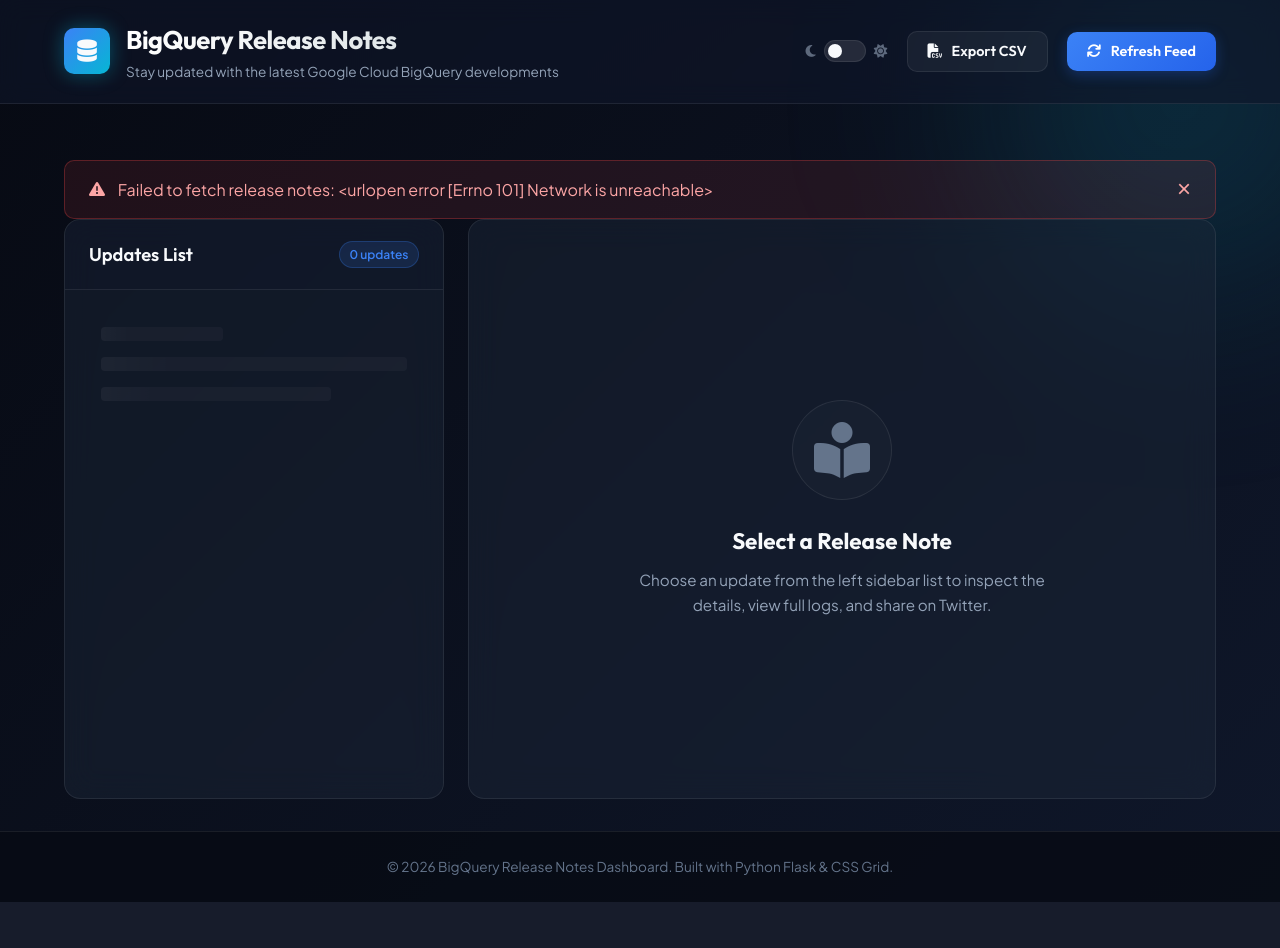
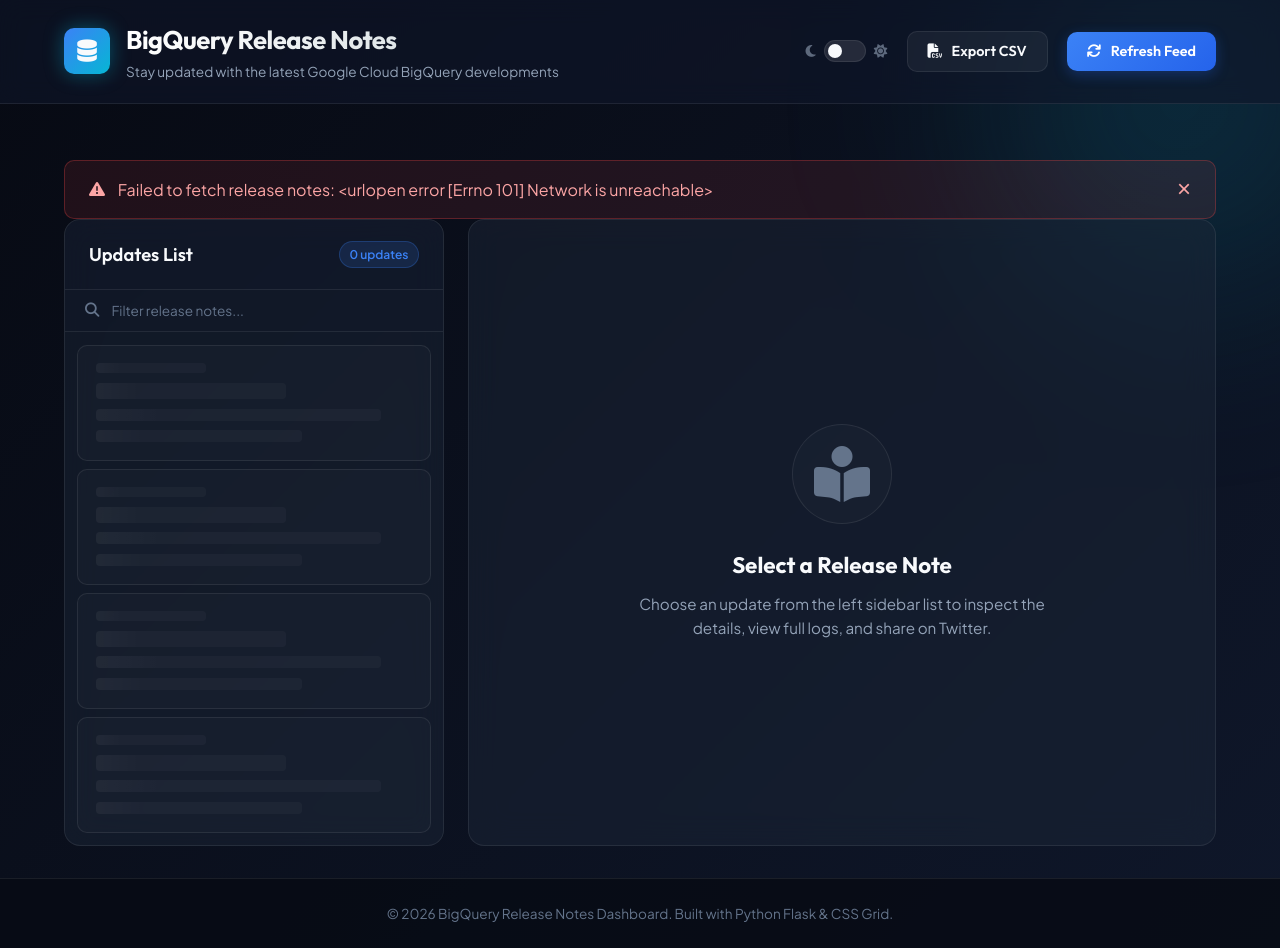
Before and after one commit to ttg17/agy-test, a Flask app: page / in a window 1280 px wide; the page is wider, and only the part inside the window is pictured. Before the commit the page ends 902 px from the top of that part, so only its background shows below. Run offline with Flask 3, Linux system fonts and the light colour scheme; data that the repository does not hold is empty.

Commit message:
Implement search filter, arrow keys, toasts, and custom skeleton loader

```diff
--- a/static/css/style.css
+++ b/static/css/style.css
@@ -739,3 +739,151 @@ input:checked + .slider:before {
 .slider.round:before {
     border-radius: 50%;
 }
+
+/* Search Box Styles */
+.search-box-wrapper {
+    padding: 0.75rem 1.25rem;
+    border-bottom: 1px solid var(--panel-border);
+    background: rgba(15, 23, 42, 0.15);
+    display: flex;
+    align-items: center;
+    gap: 0.75rem;
+}
+
+body.light-theme .search-box-wrapper {
+    background: rgba(15, 23, 42, 0.02);
+}
+
+.search-icon {
+    color: var(--text-muted);
+    font-size: 0.9rem;
+}
+
+#input-search {
+    background: transparent;
+    border: none;
+    outline: none;
+    color: var(--text-primary);
+    font-family: var(--font-body);
+    font-size: 0.85rem;
+    width: 100%;
+}
+
+#input-search::placeholder {
+    color: var(--text-muted);
+}
+
+/* Toast Notification Styles */
+.toast-container {
+    position: fixed;
+    bottom: 2rem;
+    right: 2rem;
+    display: flex;
+    flex-direction: column;
+    gap: 0.75rem;
+    z-index: 1000;
+}
+
+.toast {
+    background: rgba(15, 23, 42, 0.95);
+    backdrop-filter: blur(12px);
+    -webkit-backdrop-filter: blur(12px);
+    border: 1px solid var(--panel-border);
+    border-left: 4px solid var(--primary-color);
+    color: var(--text-primary);
+    padding: 0.8rem 1.25rem;
+    border-radius: var(--border-radius-md);
+    font-size: 0.85rem;
+    font-family: var(--font-heading);
+    font-weight: 500;
+    box-shadow: 0 8px 30px rgba(0, 0, 0, 0.4);
+    display: flex;
+    align-items: center;
+    gap: 0.75rem;
+    animation: slideInRight 0.3s cubic-bezier(0.4, 0, 0.2, 1), fadeOut 0.3s cubic-bezier(0.4, 0, 0.2, 1) 2.7s forwards;
+    max-width: 350px;
+    pointer-events: auto;
+}
+
+body.light-theme .toast {
+    background: rgba(255, 255, 255, 0.95);
+    color: var(--text-primary);
+    box-shadow: 0 8px 30px rgba(15, 23, 42, 0.12);
+}
+
+.toast-icon-success {
+    color: #10b981; /* Green success check */
+}
+
+@keyframes slideInRight {
+    from { transform: translateX(120%); opacity: 0; }
+    to { transform: translateX(0); opacity: 1; }
+}
+
+@keyframes fadeOut {
+    from { opacity: 1; }
+    to { opacity: 0; transform: translateY(8px); }
+}
+
+/* Custom Skeleton Loading Elements */
+.skeleton-card {
+    background: rgba(255, 255, 255, 0.02);
+    border: 1px solid var(--panel-border);
+    border-radius: var(--border-radius-md);
+    padding: 1.1rem;
+    display: flex;
+    flex-direction: column;
+    gap: 0.6rem;
+    pointer-events: none;
+}
+
+body.light-theme .skeleton-card {
+    background: rgba(15, 23, 42, 0.01);
+}
+
+.skeleton-pulse {
+    background: linear-gradient(90deg, rgba(255,255,255,0.03) 25%, rgba(255,255,255,0.08) 50%, rgba(255,255,255,0.03) 75%);
+    background-size: 200% 100%;
+    animation: loadingPulse 1.5s infinite;
+    border-radius: 4px;
+}
+
+body.light-theme .skeleton-pulse {
+    background: linear-gradient(90deg, rgba(15,23,42,0.03) 25%, rgba(15,23,42,0.07) 50%, rgba(15,23,42,0.03) 75%);
+    background-size: 200% 100%;
+}
+
+.skeleton-date {
+    height: 10px;
+    width: 35%;
+}
+
+.skeleton-title {
+    height: 16px;
+    width: 60%;
+}
+
+.skeleton-text {
+    height: 12px;
+    width: 90%;
+}
+
+.skeleton-text-short {
+    height: 12px;
+    width: 65%;
+}
+
+/* Empty states inside sidebar search query misses */
+.search-empty-state {
+    padding: 2rem;
+    text-align: center;
+    color: var(--text-muted);
+    font-size: 0.85rem;
+    display: flex;
+    flex-direction: column;
+    align-items: center;
+    gap: 0.5rem;
+}
+.search-empty-state i {
+    font-size: 1.5rem;
+}
--- a/static/js/main.js
+++ b/static/js/main.js
@@ -1,6 +1,8 @@
 // State Management
 let releases = [];
+let filteredReleases = [];
 let selectedRelease = null;
+let searchFilter = "";
 
 // DOM Elements
 const btnRefresh = document.getElementById('btn-refresh');
@@ -12,6 +14,8 @@ const entriesCount = document.getElementById('entries-count');
 const errorContainer = document.getElementById('error-container');
 const errorMessage = document.getElementById('error-message');
 const btnCloseError = document.getElementById('btn-close-error');
+const inputSearch = document.getElementById('input-search');
+const toastContainer = document.getElementById('toast-container');
 
 const detailEmptyState = document.getElementById('detail-empty-state');
 const detailContentArea = document.getElementById('detail-content-area');
@@ -29,13 +33,46 @@ function stripHtml(htmlString) {
     return tempDiv.textContent || tempDiv.innerText || "";
 }
 
+// Show Toast Alert Notifications
+function showToast(message) {
+    const toast = document.createElement('div');
+    toast.className = 'toast';
+    toast.innerHTML = `
+        <i class="fa-solid fa-circle-check toast-icon-success"></i>
+        <span>${message}</span>
+    `;
+    toastContainer.appendChild(toast);
+
+    // Automatically fade out and remove toast after 3 seconds
+    setTimeout(() => {
+        toast.remove();
+    }, 3000);
+}
+
+// Render Custom Loading Skeletons
+function showLoadingSkeletons() {
+    entriesList.innerHTML = '';
+    for (let i = 0; i < 4; i++) {
+        const skeletonCard = document.createElement('div');
+        skeletonCard.className = 'skeleton-card';
+        skeletonCard.innerHTML = `
+            <div class="skeleton-pulse skeleton-date"></div>
+            <div class="skeleton-pulse skeleton-title"></div>
+            <div class="skeleton-pulse skeleton-text"></div>
+            <div class="skeleton-pulse skeleton-text-short"></div>
+        `;
+        entriesList.appendChild(skeletonCard);
+    }
+}
+
 // Fetch and load data
 async function fetchReleases() {
-    // Show spinner and disable button
+    // Show spinner and skeleton placeholders
     spinnerIcon.classList.add('spin');
     btnRefresh.disabled = true;
     btnRefreshText.textContent = "Fetching...";
     errorContainer.classList.add('hidden');
+    showLoadingSkeletons();
 
     try {
         const response = await fetch('/api/releases');
@@ -49,11 +86,12 @@ async function fetchReleases() {
         }
 
         releases = result.data || [];
+        filteredReleases = [...releases];
         renderSidebar();
 
         // Auto-select the first release if available
-        if (releases.length > 0) {
-            selectRelease(releases[0]);
+        if (filteredReleases.length > 0) {
+            selectRelease(filteredReleases[0]);
         } else {
             showEmptyState();
         }
@@ -62,7 +100,6 @@ async function fetchReleases() {
         errorMessage.textContent = `Failed to fetch release notes: ${error.message}`;
         errorContainer.classList.remove('hidden');
 
-        // If we have no cached/loaded releases, show empty state
         if (releases.length === 0) {
             showEmptyState();
         }
@@ -132,10 +169,13 @@ function copyToClipboard(release, btnElement, event) {
     const clipboardText = `BigQuery Update: ${release.title}\nSource: ${release.link}\n\n${plainContent}`;
 
     navigator.clipboard.writeText(clipboardText).then(() => {
-        // Change icon to checkmark for feedback
+        // Local card button check feedback
         const originalIconHtml = btnElement.innerHTML;
         btnElement.innerHTML = '<i class="fa-solid fa-check"></i>';
         btnElement.classList.add('copied');
+
+        // Show global toast alert notification
+        showToast(`Copied the ${release.title} update to clipboard!`);
 
         setTimeout(() => {
             btnElement.innerHTML = originalIconHtml;
@@ -143,6 +183,7 @@ function copyToClipboard(release, btnElement, event) {
         }, 2000);
     }).catch(err => {
         console.error('Could not copy text: ', err);
+        alert("Clipboard copying failed.");
     });
 }
 
@@ -153,10 +194,7 @@ function exportToCSV() {
         return;
     }
 
-    // Header columns
     const headers = ["Title/Date", "Published ISO", "Source Link", "Description"];
-
-    // Construct CSV Rows
     const csvRows = [headers.join(",")];
 
     releases.forEach(release => {
@@ -170,8 +208,7 @@ function exportToCSV() {
         csvRows.push(row.join(","));
     });
 
-    // Build Blob and trigger download
-    const csvContent = "\uFEFF" + csvRows.join("\n"); // Include BOM for proper Excel encoding
+    const csvContent = "\uFEFF" + csvRows.join("\n");
     const blob = new Blob([csvContent], { type: 'text/csv;charset=utf-8;' });
     const url = URL.createObjectURL(blob);
     const link = document.createElement("a");
@@ -182,24 +219,41 @@ function exportToCSV() {
     document.body.appendChild(link);
     link.click();
     document.body.removeChild(link);
+
+    showToast("Successfully exported release logs to CSV!");
 }
 
 // Render the sidebar list
 function renderSidebar() {
     entriesList.innerHTML = '';
-    entriesCount.textContent = `${releases.length} updates`;
 
-    if (releases.length === 0) {
-        entriesList.innerHTML = '<div class="loading-placeholder"><p>No updates found.</p></div>';
+    // Filter based on search query
+    filteredReleases = releases.filter(release => {
+        const titleMatch = release.title.toLowerCase().includes(searchFilter.toLowerCase());
+        const contentMatch = stripHtml(release.content).toLowerCase().includes(searchFilter.toLowerCase());
+        return titleMatch || contentMatch;
+    });
+
+    entriesCount.textContent = `${filteredReleases.length} updates`;
+
+    if (filteredReleases.length === 0) {
+        entriesList.innerHTML = `
+            <div class="search-empty-state">
+                <i class="fa-solid fa-magnifying-glass-minus"></i>
+                <p>No matching updates found for "${searchFilter}"</p>
+            </div>
+        `;
         return;
     }
 
-    releases.forEach((release) => {
+    filteredReleases.forEach((release) => {
         const card = document.createElement('div');
         card.className = 'feed-card';
         card.dataset.id = release.link;
+        if (selectedRelease && selectedRelease.link === release.link) {
+            card.classList.add('active');
+        }
 
-        // Strip html to get plain text snippet
         const plainText = stripHtml(release.content);
         const snippet = plainText.length > 90 ? plainText.substring(0, 90) + '...' : plainText;
 
@@ -212,7 +266,6 @@ function renderSidebar() {
             </button>
         `;
 
-        // Setup copy button click
         const copyBtn = card.querySelector('.btn-card-copy');
         copyBtn.addEventListener('click', (e) => copyToClipboard(release, copyBtn, e));
 
@@ -226,10 +279,8 @@ function tweetRelease() {
     if (!selectedRelease) return;
 
     const plainContent = stripHtml(selectedRelease.content);
-    // Build a neat tweet text
     let tweetText = `BigQuery Update (${selectedRelease.title}):\n`;
 
-    // Take a snippet of the text to stay within character limits
     const textLimit = 180;
     let snippet = plainContent.trim().replace(/\s+/g, ' ');
     if (snippet.length > textLimit) {
@@ -240,19 +291,50 @@ function tweetRelease() {
     tweetText += `Read more details here:`;
 
     const tweetUrl = selectedRelease.link || 'https://cloud.google.com/bigquery';
-
-    // Encode components
     const finalUrl = `https://twitter.com/intent/tweet?text=${encodeURIComponent(tweetText)}&url=${encodeURIComponent(tweetUrl)}`;
 
-    // Open X Web Intent
     window.open(finalUrl, '_blank', 'width=550,height=420');
 }
+
+// Keyboard Navigation Handler (ArrowUp / ArrowDown)
+window.addEventListener('keydown', (e) => {
+    if (filteredReleases.length === 0) return;
+
+    if (e.key === 'ArrowDown' || e.key === 'ArrowUp') {
+        e.preventDefault(); // Stop normal viewport browser scrolling
+
+        let currentIndex = filteredReleases.findIndex(r => r.link === selectedRelease?.link);
+
+        if (e.key === 'ArrowDown') {
+            currentIndex = (currentIndex + 1 < filteredReleases.length) ? currentIndex + 1 : currentIndex;
+        } else {
+            currentIndex = (currentIndex - 1 >= 0) ? currentIndex - 1 : currentIndex;
+        }
+
+        const targetRelease = filteredReleases[currentIndex];
+        if (targetRelease) {
+            selectRelease(targetRelease);
+
+            // Auto scroll sidebar card element into visible container context
+            const activeCard = entriesList.querySelector(`[data-id="${targetRelease.link}"]`);
+            if (activeCard) {
+                activeCard.scrollIntoView({ block: 'nearest', behavior: 'smooth' });
+            }
+        }
+    }
+});
 
 // Event Listeners
 btnRefresh.addEventListener('click', fetchReleases);
 btnExportCSV.addEventListener('click', exportToCSV);
 btnTweetThis.addEventListener('click', tweetRelease);
 btnCloseError.addEventListener('click', () => errorContainer.classList.add('hidden'));
+
+// Search input listener
+inputSearch.addEventListener('input', (e) => {
+    searchFilter = e.target.value;
+    renderSidebar();
+});
 
 // Theme Toggle Switcher Logic
 const checkboxTheme = document.getElementById('checkbox-theme');
--- a/templates/index.html
+++ b/templates/index.html
@@ -64,6 +64,10 @@
                     <h2>Updates List</h2>
                     <span id="entries-count" class="badge">0 updates</span>
                 </div>
+                <div class="search-box-wrapper">
+                    <i class="fa-solid fa-magnifying-glass search-icon"></i>
+                    <input type="text" id="input-search" placeholder="Filter release notes..." aria-label="Search release notes" />
+                </div>
                 <div id="entries-list" class="entries-list">
                     <!-- Dynamic updates loaded via JS -->
                     <div class="loading-placeholder">
@@ -118,6 +122,9 @@
         </div>
     </footer>
 
+    <!-- Toast notifications stack -->
+    <div id="toast-container" class="toast-container"></div>
+
     <!-- Custom JS -->
     <script src="{{ url_for('static', filename='js/main.js') }}"></script>
 </body>
```
